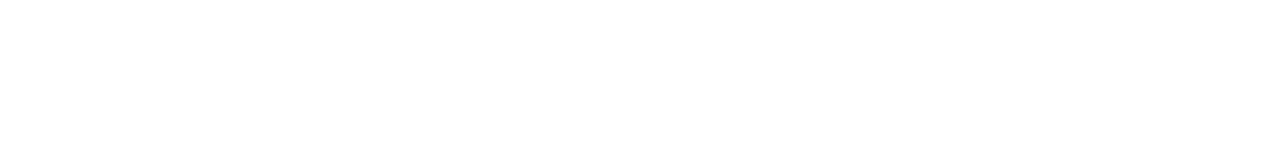
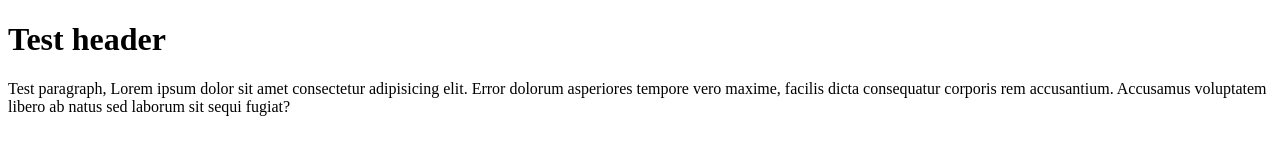
Before and after one commit to OnixFang/whatsapp-link-test, a plain HTML site: page index.html in a window 1280 px wide. Drawn offline with Linux system fonts and the light colour scheme.

Commit message:
test text

```diff
--- a/index.html
+++ b/index.html
@@ -9,7 +9,10 @@
 </head>
 
 <body>
-
+  <h1>Test header</h1>
+  <p>Test paragraph, Lorem ipsum dolor sit amet consectetur adipisicing elit. Error dolorum asperiores tempore vero
+    maxime, facilis dicta consequatur corporis rem accusantium. Accusamus voluptatem libero ab natus sed laborum sit
+    sequi fugiat?</p>
 </body>
 
 </html>
```
